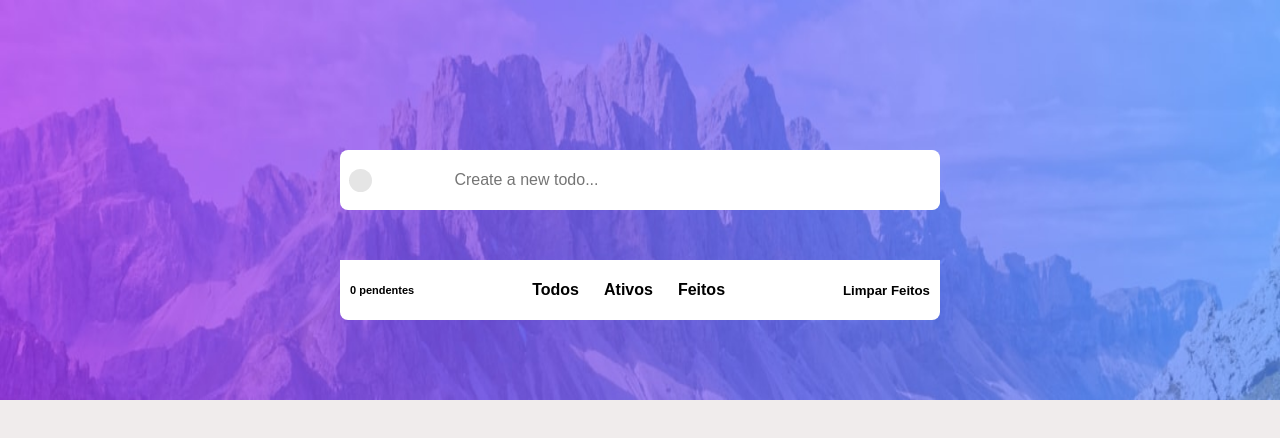
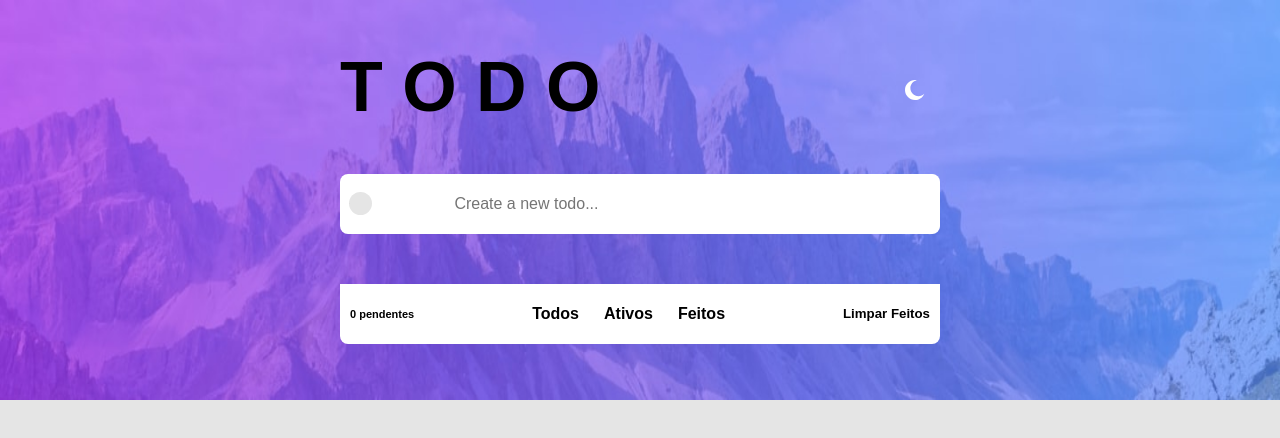
Before and after one commit to fabiopdiogo/TO-DO-List, a Next.js app: page / in a window 1280 px wide. Shown: the top 438 px of the page. Built offline with nearby package versions, Linux system fonts and the light colour scheme; a web font is replaced by a local one.

Commit message:
ajustes no card

```diff
--- a/pages/_app.jsx
+++ b/pages/_app.jsx
@@ -1,10 +1,12 @@
-import { createGlobalStyle } from 'styled-components'
+import { createGlobalStyle,ThemeProvider } from 'styled-components'
+
+import theme from '../src/theme'
 
 const GlobalStyle = createGlobalStyle`
   body{
     padding: 0;
     margin: 0;
-    background-color: hsl(0, 11.764705882352903%, 93.33333333333333%);
+
     font-family: 'Montserrat', sans-serif;
   }
 `
@@ -13,9 +15,11 @@ function App ({ Component, pageProps }) {
 
   return (
     <>
-        <GlobalStyle />
-        <Component {...pageProps} />
-    </>
+    <ThemeProvider theme={theme}>
+      <GlobalStyle />
+      <Component {...pageProps} />
+    </ThemeProvider>
+  </>
   )
 }
 
--- a/pages/index.jsx
+++ b/pages/index.jsx
@@ -4,8 +4,14 @@ import { useState } from 'react'
 import CreateTask from "../src/components/inputs/CreateTask"
 import Cards from "../src/components/layout/Cards"
 import Background from "../src/components/layout/Background"
+import Modo from "../src/components/Mode/Mode"
 
-const TodosContainer = styled.div`
+  const Main = styled.div`
+    display: flex;
+    flex-direction: column;
+    padding-bottom: 100px;
+  `
+  const TodosContainer = styled.div`
     display: flex;
     flex-direction: column;
   `
@@ -15,7 +21,7 @@ const TodosContainer = styled.div`
     align-items: center;
     width: 600px;
     height: 60px;
-    background-color: white;
+    background-color: ${props => props.theme.white};
     border-radius: 0 0 8px 8px ;
   `
   const ItemsLeft = styled.b`
@@ -40,6 +46,14 @@ const TodosContainer = styled.div`
     margin-right:10px;
     cursor: pointer;
   `
+  const H1 = styled.h1`
+    font-size: 70px;
+    font-weight: bold;
+  `
+  const Header = styled.div`
+    display: flex;
+    justify-content: space-between;
+  `
 
 function HomePage(){
 
@@ -47,6 +61,12 @@ function HomePage(){
   const [all, setAll] = useState(true);
   const [active, setActive] = useState(false);
   const [done, setDone] = useState(false);
+  const [mode, setMode] = useState(true);
+
+  const handleMode = () => {
+    setMode(!mode)
+    console.log(mode)
+  };
 
   const addTodo = (todo) => {
     setTodos([...todos,todo])
@@ -89,7 +109,12 @@ function HomePage(){
 
  return(
     <div>
-      <Background>
+      <Background mode={mode}>
+        <Main>
+          <Header>
+            <H1>T O D O</H1>
+            <Modo handleMode={handleMode}/>
+          </Header>
           <CreateTask addTodo={addTodo}/>
           <TodosContainer>
             {
@@ -149,6 +174,7 @@ function HomePage(){
 
 
           </TodosContainer>
+        </Main>
       </Background>
     </div>
   )
--- /dev/null
+++ b/src/components/Mode/Mode.jsx
@@ -0,0 +1,23 @@
+import { useEffect, useRef, useState } from 'react'
+import styled from 'styled-components'
+
+const X = styled.img`
+  cursor: pointer;
+`
+
+const StyledContainerMenu = styled.div`
+  position: relative;
+  padding-right: 15px;
+  margin-top: 80px;
+`
+
+const Mode = ({todo, handleMode}) => {
+
+  return (
+    <StyledContainerMenu>
+      <X src="/icon-moon.svg" height="20px" onClick={() => handleMode()} />
+    </StyledContainerMenu>
+  )
+}
+
+export default Mode
--- a/src/components/inputs/CreateTask.jsx
+++ b/src/components/inputs/CreateTask.jsx
@@ -11,10 +11,9 @@ const CardInput = styled.form`
   display: flex;
   width: 600px;
   height: 60px;
-  background-color: white;
+  background-color: ${props => props.theme.white};
   border-radius: 8px;
   align-items: center;
-  margin-top: 150px;
   margin-bottom: 50px;
 `
 
--- a/src/components/layout/Background.jsx
+++ b/src/components/layout/Background.jsx
@@ -1,21 +1,13 @@
 import styled from "styled-components"
-
-const StyledContainer = styled.div`
-  display: flex;
-  align-items: center;
-  width: 100%;
-  height:100vh;
-  background-image: url('/bg-desktop-light.jpg');
-  background-repeat: no-repeat;
-  flex-direction: column;
-  background-size: 100% 50%;
-
-`
+import
+{
+    StyledContainer
+} from './BackgroundStyle.jsx';
 
 
-function Background({children}){
+function Background({children,mode}){
   return(
-    <StyledContainer>
+    <StyledContainer mode={mode}>
       {children}
     </StyledContainer>
   )
--- /dev/null
+++ b/src/components/layout/BackgroundStyle.jsx
@@ -0,0 +1,13 @@
+import styled from "styled-components"
+
+export const StyledContainer = styled.div`
+  display: flex;
+  align-items: center;
+  width: 100%;
+  height:100vh;
+  background-image: url('/bg-desktop-light.jpg');
+  background-repeat: no-repeat;
+  flex-direction: column;
+  background-size: 100% 50%;
+  background-color:${props => props => props.mode ? props.theme.lightBackground : props.theme.blackBackground};
+`
--- a/src/components/layout/Cards.jsx
+++ b/src/components/layout/Cards.jsx
@@ -9,7 +9,7 @@ const Card = styled.div`
   justify-content: space-between;
   width: 600px;
   height: 60px;
-  background-color: white;
+  background-color: ${props => props.theme.white}; ;
   border-radius: 8px 8px 0 0;
   align-items: center;
   border-bottom: solid;
--- a/src/theme.js
+++ b/src/theme.js
@@ -1,13 +1,7 @@
 const theme = {
-  primary: hsl(220, 98, 61),
-  primaryHover: '#7029A8',
-  inputBackground: '#F5F5F5',
-  inputBorder: '#E6E6E6',
-  background: '#ECECEC',
-  black: '#3A3A3A',
+  lightBackground: '#E5E5E5',
   white: '#FFFFFF',
-  error: 'red',
-  disabled: 'grey',
+  blackBackground: '#3A3A3A',
 }
 
 export default theme
```
